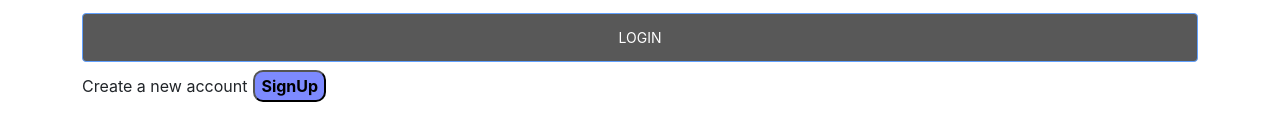
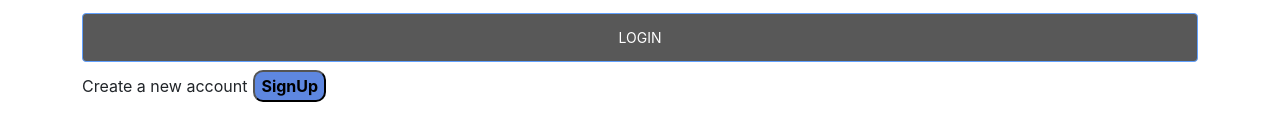
Before and after one commit to prakhar-5447/firstmy, a React (Create React App) app: page /login in a window 1280 px wide. Shown: the part 294-434 px from the top of the page. Built offline with nearby package versions, Linux system fonts and the light colour scheme.

Commit message:
change btm color

```diff
--- a/src/style/home.css
+++ b/src/style/home.css
@@ -32,7 +32,7 @@
 .navigate {
   margin: 8px 6px;
   padding: 2px 6px;
-  background-color: rgb(125, 138, 255);
+  background-color: rgba(42, 96, 214, 0.753);
   border-radius: 10px;
   color: rgb(0, 0, 0);
   font-weight: bold;
```
